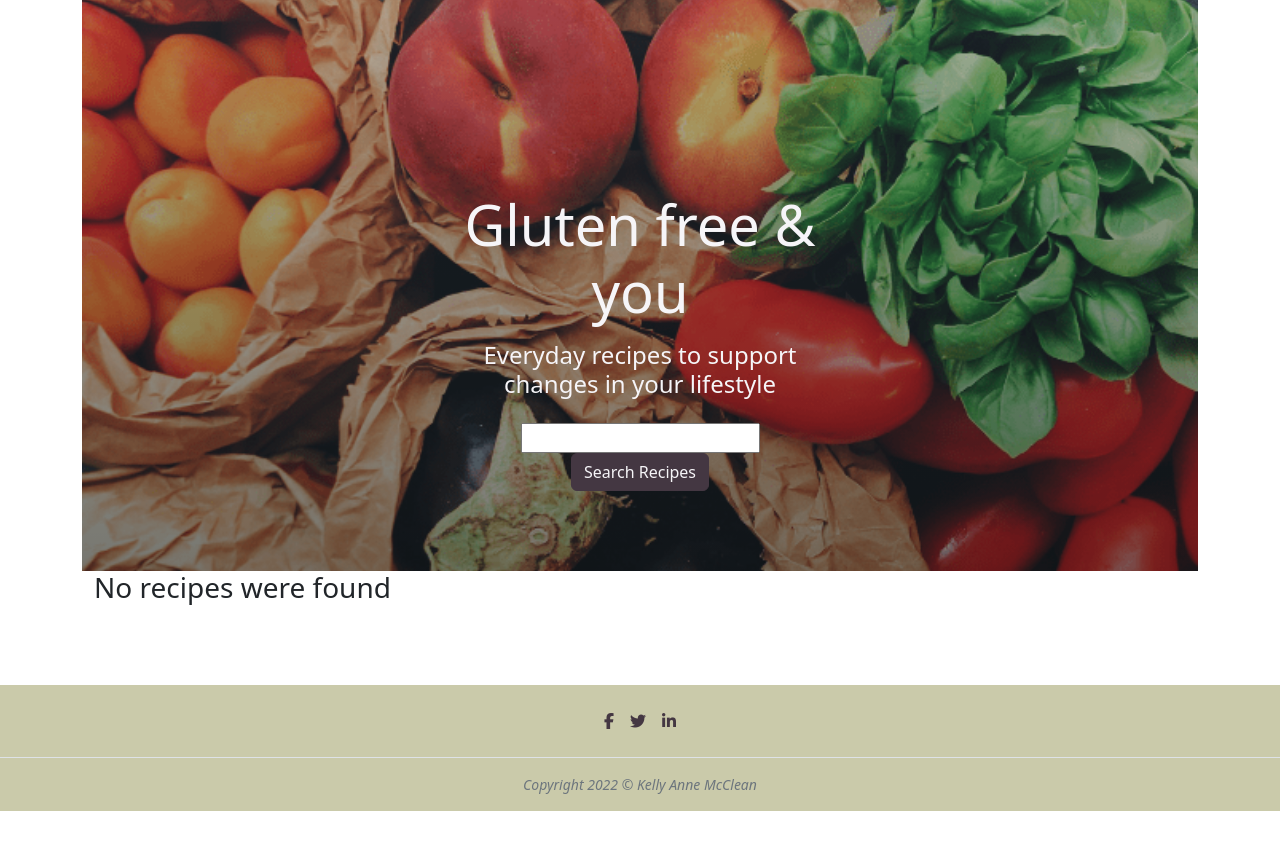
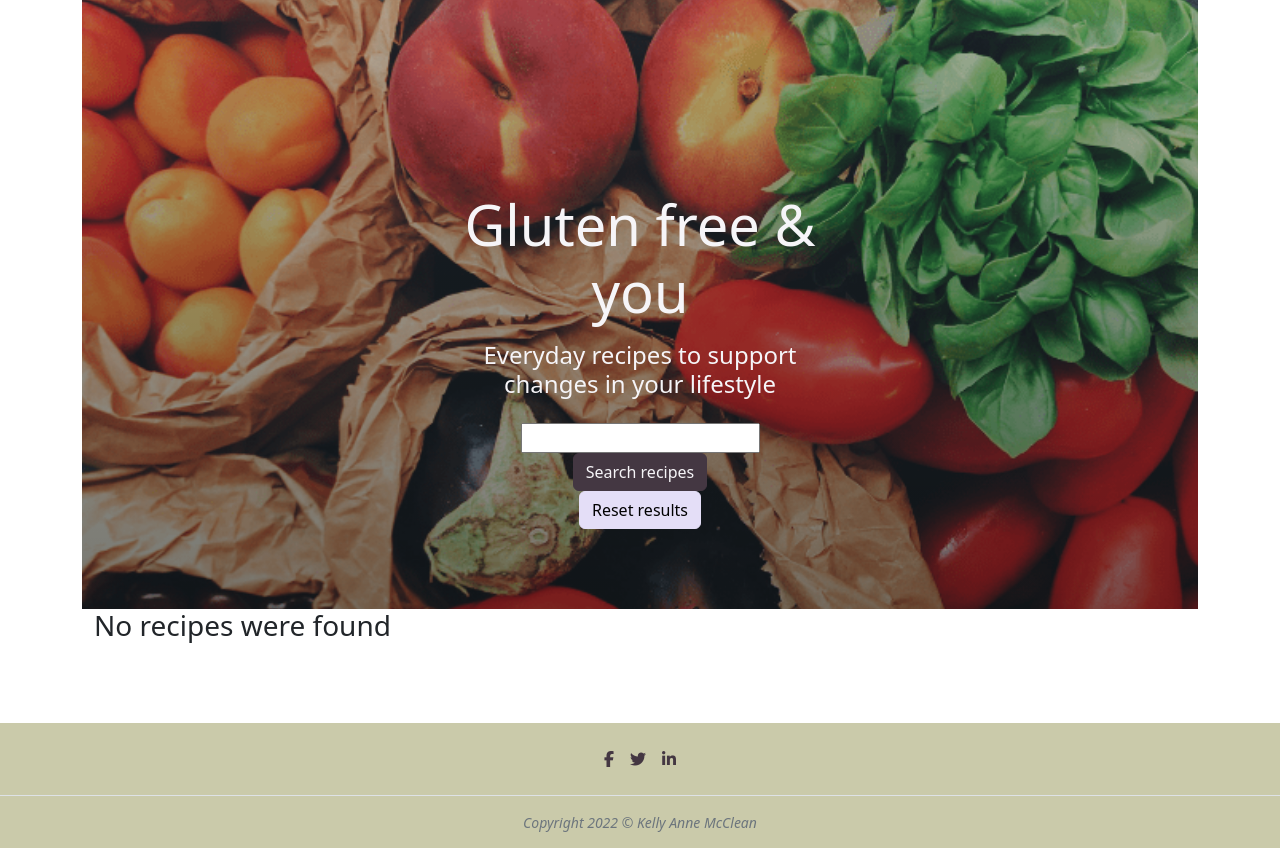
Before and after one commit to mccannka/gluten-free-me, a Flask app: page /search in a window 1280 px wide. Shown: the part 147-995 px from the top of the page. Before the commit the page ends 958 px from the top, so only its background shows below. Run offline with Flask 2, Linux system fonts and the light colour scheme; data that the repository does not hold is empty; some libraries are stand-ins or nearby versions.

Commit message:
Reset results CTA add

```diff
--- a/templates/recipe/recipes.html
+++ b/templates/recipe/recipes.html
@@ -14,7 +14,10 @@
                                 <input type="text" name="query" id="query" minlength="3" class="validate" required>
                             </div>
                             <div class="col-lg-8 col-md-10 mx-auto">
-                                <button type="submit" class="btn btn-primary">Search Recipes</button>
+                                <button type="submit" class="btn btn-primary">Search recipes</button>
+                            </div>
+                            <div class="col-lg-8 col-md-10 mx-auto">
+                                <a href="{{ url_for('get_recipes') }}" class="btn btn-info">Reset results</a>
                             </div>
                         </div>
                     </form>
```
